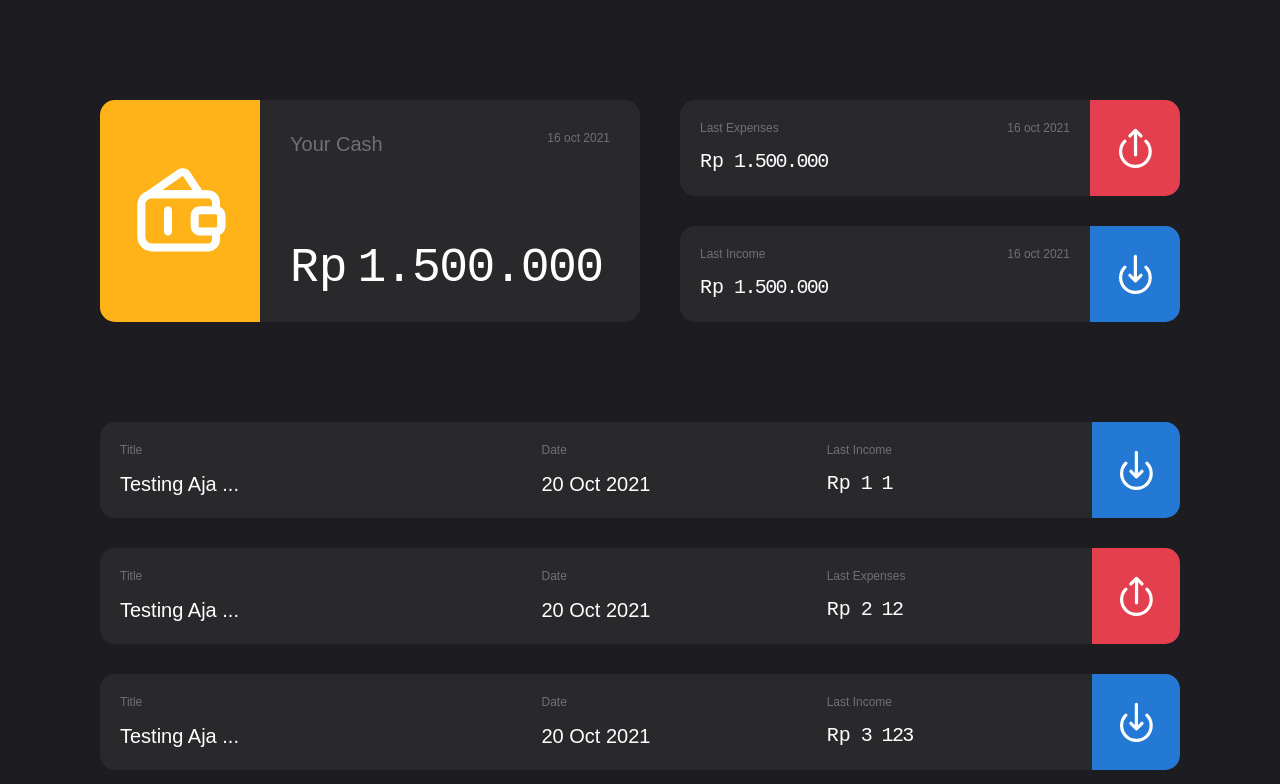
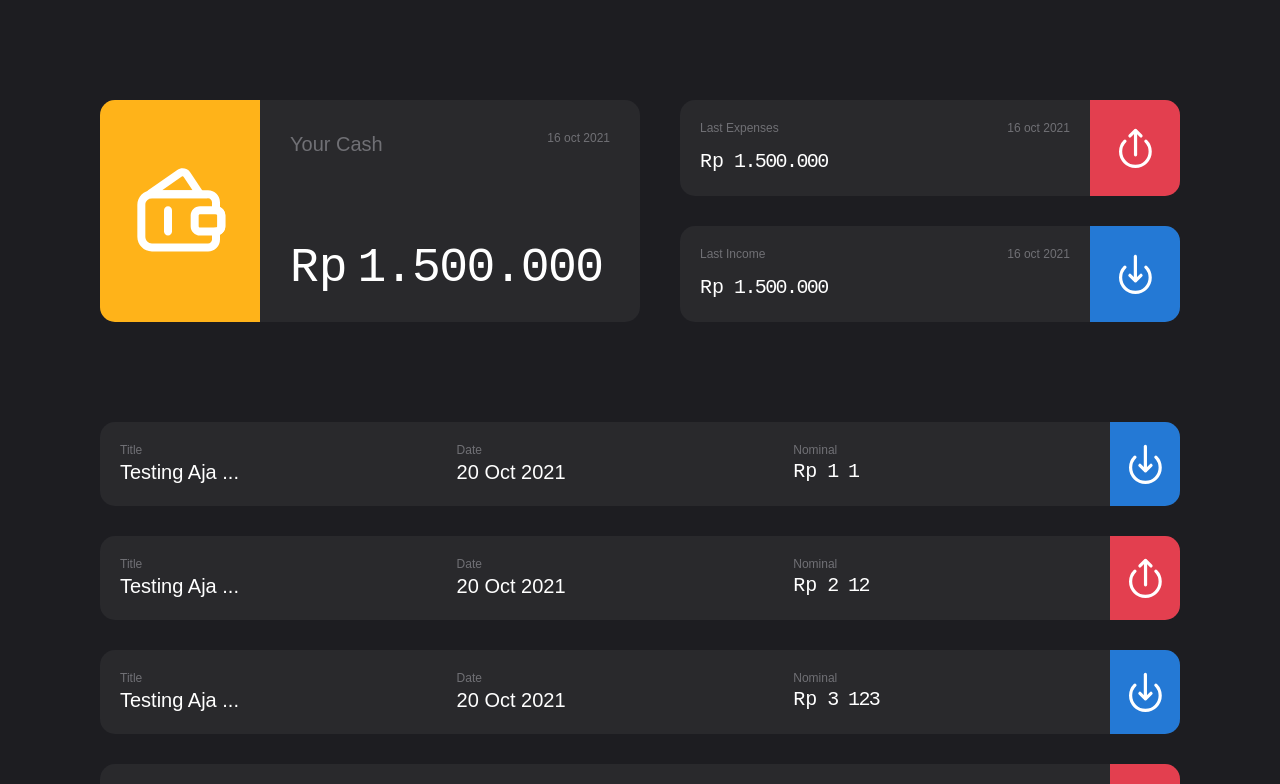
Before and after one commit to YumeNoKage/petty_cash, a Vue app: page / in a window 1280 px wide. Shown: the top 784 px of the page. Built offline with nearby package versions, Linux system fonts and the light colour scheme.

Commit message:
update style hover animation &  scroll bar style

```diff
--- a/src/assets/style/index.css
+++ b/src/assets/style/index.css
@@ -18,6 +18,13 @@
     src: local('Roboto'), url(../fonts/ABeeZee-Regular.ttf) format('ttf');
 } */
 
+.tooltip {
+    @apply invisible absolute;
+}
+
+.has-tooltip:hover .tooltip {
+    @apply visible z-50;
+}
 
 @tailwind utilities;
 @import url('https://fonts.googleapis.com/css2?family=ABeeZee&family=Roboto+Mono:wght@100;300;400;500;700&display=swap')
--- a/src/components/History.vue
+++ b/src/components/History.vue
@@ -1,34 +1,35 @@
 <template>
     <div class="space-y-3">
-        <div class="rounded bg-white_transparent flex w-full h-24" v-for="item in 6" :key="item">
-            <div class="flex w-full">
-                <div class="p-2 w-3/5 justify-between flex flex-col">
+        <div class="rounded bg-white_transparent flex w-full" v-for="item in 6" :key="item">
+            <div class="card-history overflow-hidden">
+                <div class="grid grid-cols-2 lg:grid-cols-3 md:grid-cols-3 w-full">
+                    <div class="p-2 justify-between flex flex-col">
                         <div class="flex text-grey">
                             <p class="text-xs mb-0">
                                 Title
                             </p>
                         </div>
-                    <div class="title sm:text-lg md:text-xl lg:text-xl text-white">
+                        <div class="title sm:text-lg md:text-lg lg:text-xl text-white">
                             Testing Aja ...
                         </div>
                     </div>
-                <div class="p-2 w-2/5 justify-between flex flex-col">
+                    <div class="p-2 justify-between flex flex-col">
                         <div class="flex text-grey">
                             <p class="text-xs mb-0">
                                 Date
                             </p>
                         </div>
-                    <div class="title sm:text-lg md:text-xl lg:text-xl text-white">
+                        <div class="title sm:text-lg md:text-lg lg:text-xl text-white">
                             20 Oct 2021
                         </div>
                     </div>
-                <div class="p-2 w-2/5 justify-between flex flex-col">
+                    <div class="p-2 justify-between flex flex-col">
                         <div class="flex text-grey">
                             <p class="text-xs mb-0">
-                            Last {{ item % 2 == 0 ? "Expenses" : "Income"}}
+                                Nominal
                             </p>
                         </div>
-                    <div class="cash sm:text-lg md:text-xl lg:text-xl font-roboto-mono text-white">
+                        <div class="cash sm:text-lg md:text-lg lg:text-xl font-roboto-mono text-white">
                             <span class="font-medium mr-1">Rp</span>
                             <span class="tracking-tightest">{{ item }}
                                 <span v-for="cash in item" :key="cash">{{ cash }}</span>
@@ -36,11 +37,34 @@
                         </div>
                     </div>
                 </div>
-            <div :class="`icon-wallet bg-${item % 2 == 0 ? 'red' : 'blue' } rounded-r w-24 relative`">
+                <div class="drop-item max-h-0 duration-300 ease-in-out">
+                    <div class="p-2 justify-between flex flex-col">
+                        <div class="flex text-grey">
+                            <p class="text-xs mb-0">
+                                Description
+                            </p>
+                        </div>
+                        <div class="title sm:text-lg md:text-lg lg:text-xl text-white">
+                            Lorem ipsum, dolor sit amet consectetur adipisicing elit. Animi eligendi fugit repudiandae accusantium culpa voluptas tenetur ducimus dolores quia iste?
+                        </div>
+                    </div>
+                </div>
+            </div>
+            <div class="relative">
                 <div class="px-2 sm:px-1 absolute top-2/4 transform -translate-y-2/4 w-full">
                     <div class="sm:w-full">
-                        <img v-if="item % 2 == 0"  src="@/assets/icons/expenses.svg" class="lg:w-12 md:w-10 mx-auto" alt="wallet">
-                        <img v-else src="@/assets/icons/income.svg" class="lg:w-12 md:w-10 mx-auto" alt="wallet">
+                        <div class="lg:w-12 md:w-10 mx-auto text-white">
+                            <p class="text-center">Edit</p>
+                        </div>
+                    </div>
+                </div>
+            </div>
+            <div :class="`bg-${item % 2 == 0 ? 'red' : 'blue' } rounded-r w-24 has-tooltip relative`">
+                <span class='tooltip rounded-small shadow-md p-1 bg-grey text-white -mt-8'>{{ item % 2 == 0 ? "Expenses" : "Income" }}</span>
+                <div class="px-2 sm:px-1 absolute top-2/4 transform -translate-y-2/4 w-full">
+                    <div class="sm:w-full ">
+                        <img v-if="item % 2 == 0"  src="@/assets/icons/expenses.svg" class="lg:w-12 md:w-10 mx-auto" alt="Expenses">
+                        <img v-else src="@/assets/icons/income.svg" class="lg:w-12 md:w-10 mx-auto" alt="Income">
                     </div>
                 </div>
             </div>
@@ -58,3 +82,11 @@ export default {
     }
 }
 </script>
+
+<style scoped>
+
+.card-history:hover .drop-item{
+    max-height: 100vh !important;
+}
+
+</style>
```
Lines whose indentation alone changed are shown as unchanged.
